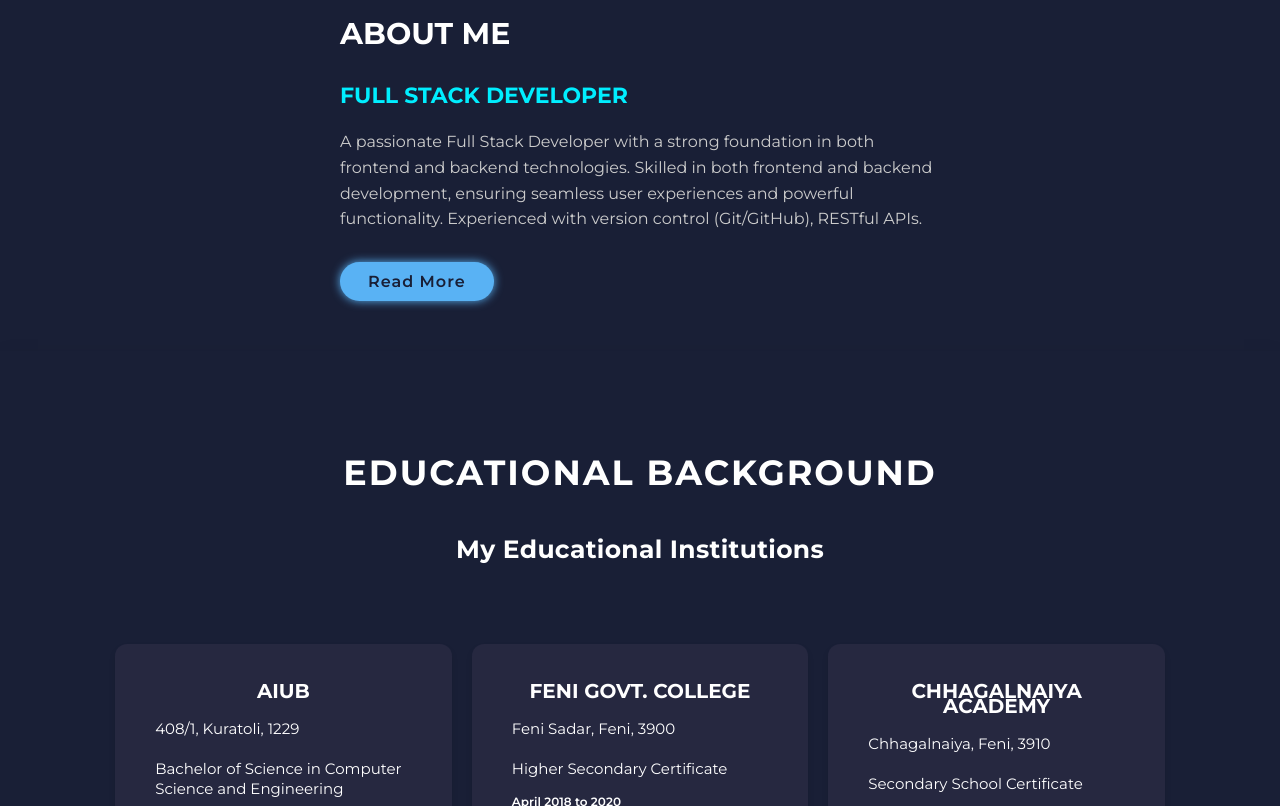
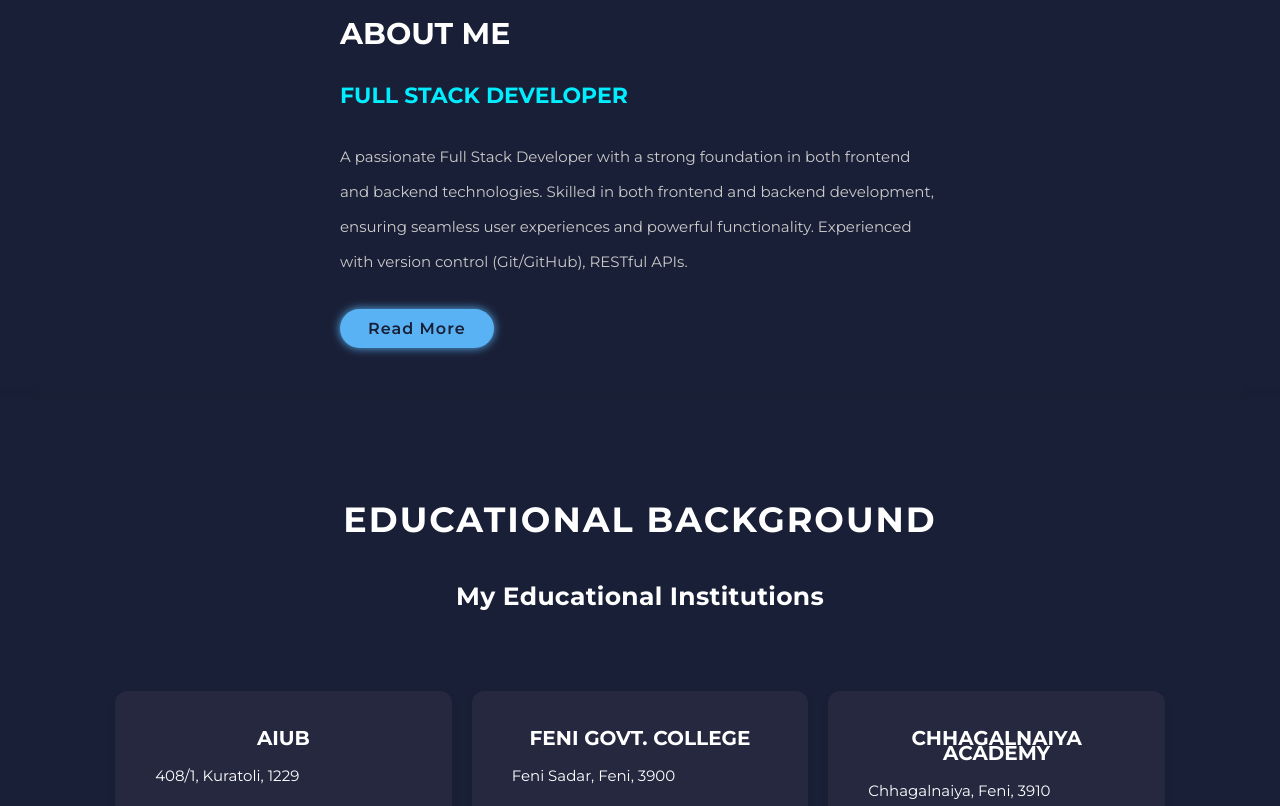
Before and after one commit to abdullahjarif/My-Portfolio-, a plain HTML site: page index.html in a window 1280 px wide. Shown: the part 1500-2306 px from the top of the page. Drawn offline with nearby package versions, Linux system fonts and the light colour scheme.

Commit message:
Update styles.css

```diff
--- a/css/styles.css
+++ b/css/styles.css
@@ -220,9 +220,9 @@ section{
 }
 
 .about_content p {
-    font-size: 1.6rem;
-    line-height: 1.6;
-    margin: 2rem 0 3rem;
+    font-size: 1.5rem;
+    line-height: 3.5rem;
+    margin: 3rem 0 3rem;
     color: #ccc;
 }
 
```
